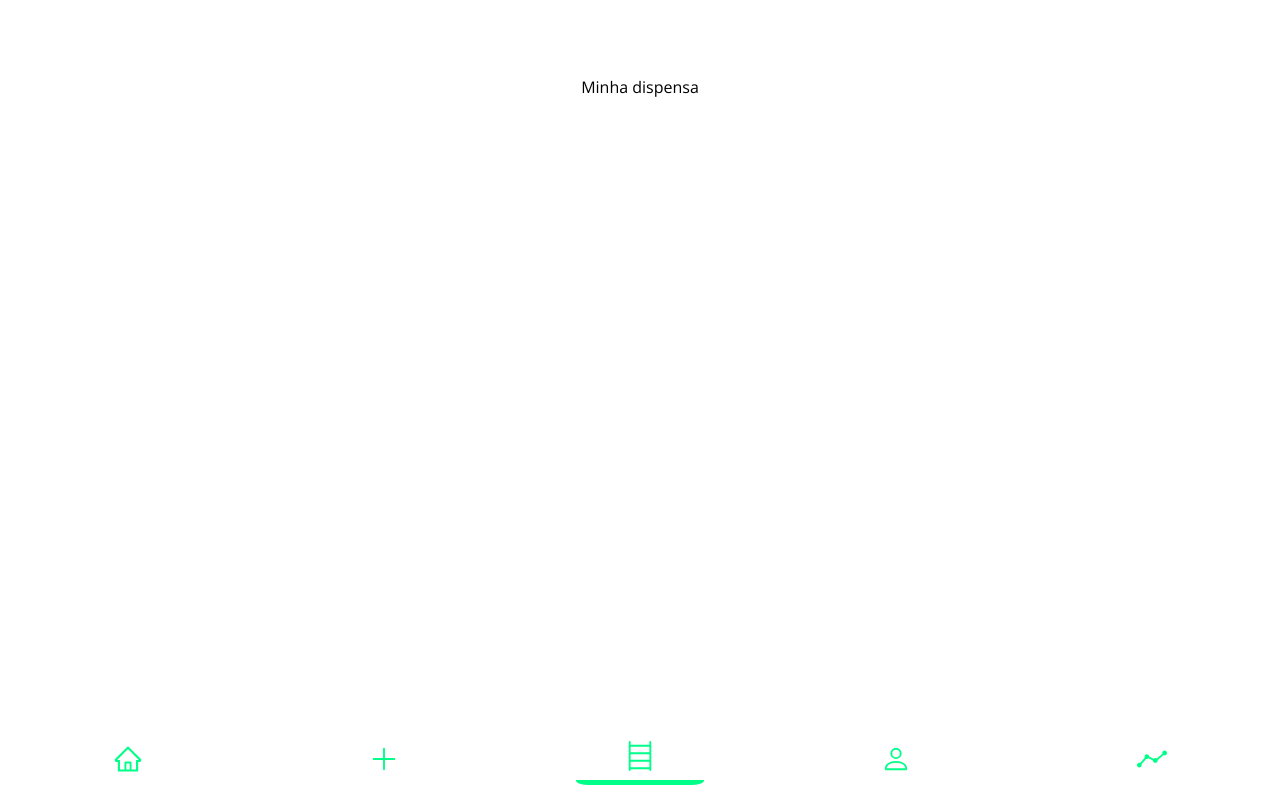
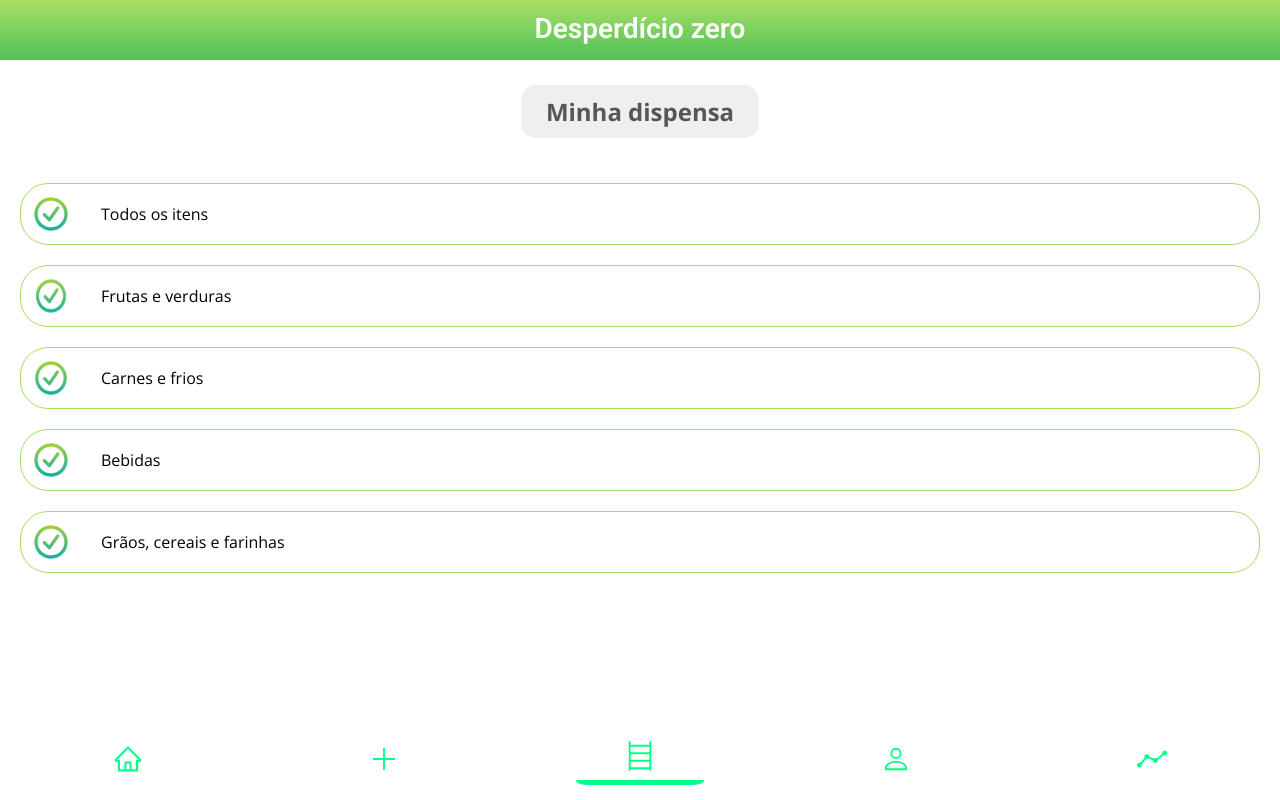
Before and after one commit to estartandodevs-course/desperdicio-zero-frontend, a React (Create React App) app: page /minha-dispensa in a window 1280 px wide. Built offline with nearby package versions, Linux system fonts and the light colour scheme.

Commit message:
Cria página de dispensa

```diff
--- a/src/pages/MyPantry/index.js
+++ b/src/pages/MyPantry/index.js
@@ -1,11 +1,16 @@
 import React from 'react';
+import Header from '../../components/Header';
 import NavBar from '../../components/NavBar';
+import PageTitle from '../../components/PageTitle';
+import ProductList from '../../components/ProductList';
 import { Container } from '../../styles/PagesStyles/GlobalPageStyles';
 
 function MyPantry() {
   return (
     <Container>
-      <p>Minha dispensa</p>
+      <Header />
+      <PageTitle title={'Minha dispensa'} />
+      <ProductList />
       <NavBar />
     </Container>
   );
```
